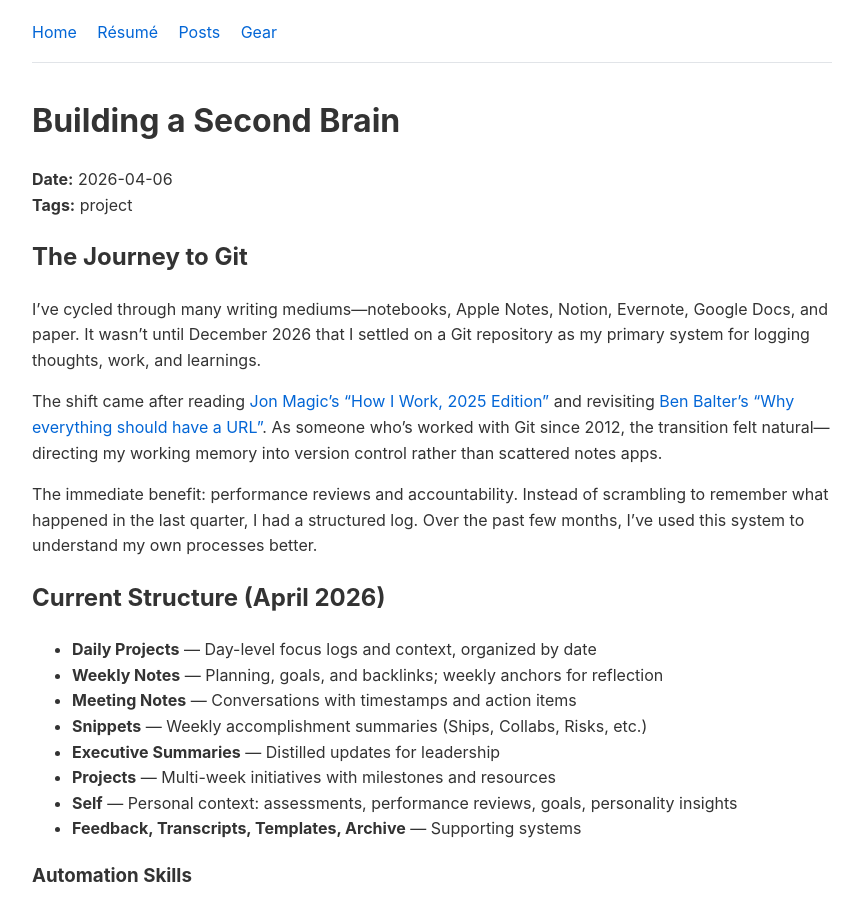
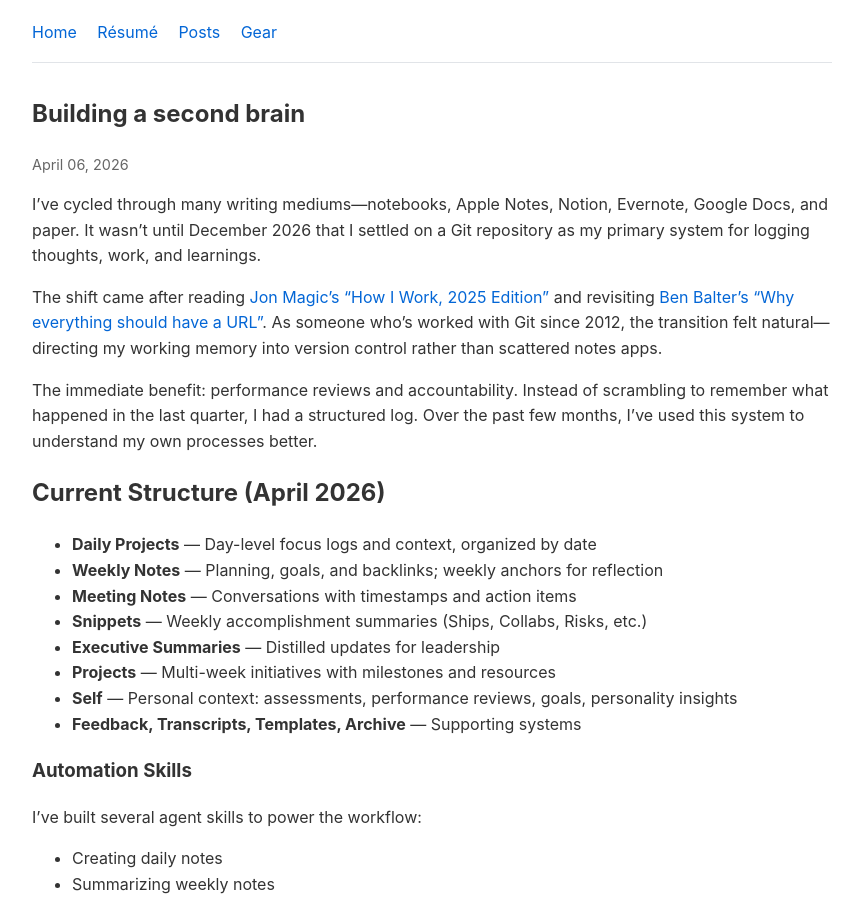
Before and after one commit to francisfuzz/dotcom, a Jekyll site: the page built from _posts/2026-04-06-building-a-second-brain.md, in a window 1280 px wide and 900 px high. Shown: the whole window, without its empty margins (208-1067 px from the left). Built offline with Jekyll 4.4.1, drawn with Linux system fonts in a browser that asks for light colours; our own code applies the rules of GitHub Pages for plain Markdown files.

Commit message:
fix: move it move it

```diff
--- a/2026-04-06-building-a-second-brain.md
+++ b/_posts/2026-04-06-building-a-second-brain.md
@@ -5,13 +5,6 @@ description: "Extending my contexts using Git + agents — and what the log reve
 tags:
   - project
 ---
-
-# Building a Second Brain
-
-**Date:** 2026-04-06
-**Tags:** project
-
-## The Journey to Git
 
 I've cycled through many writing mediums—notebooks, Apple Notes, Notion, Evernote, Google Docs, and paper. It wasn't until December 2026 that I settled on a Git repository as my primary system for logging thoughts, work, and learnings.
 
```
